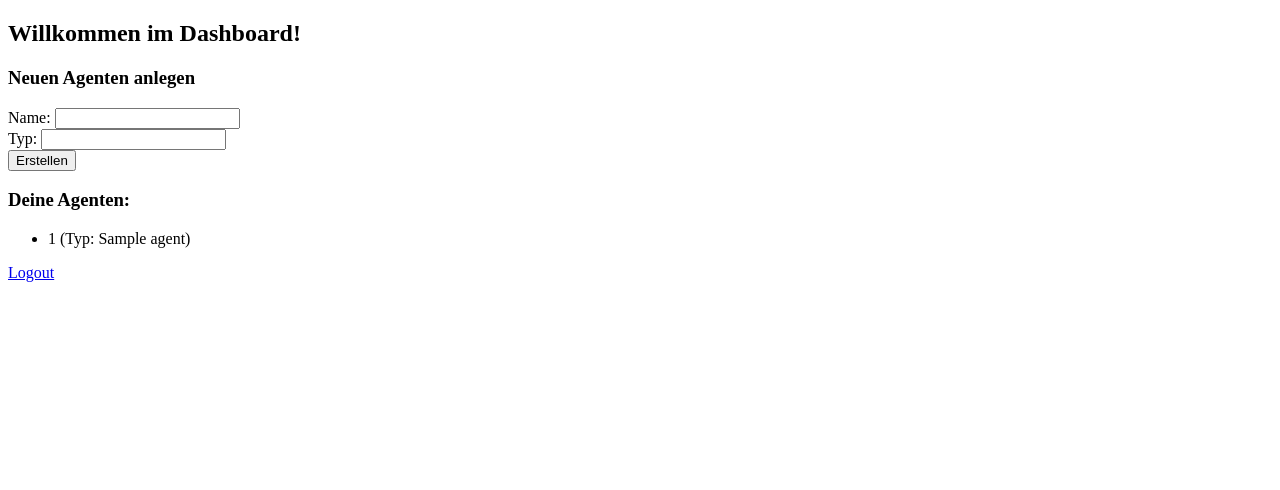
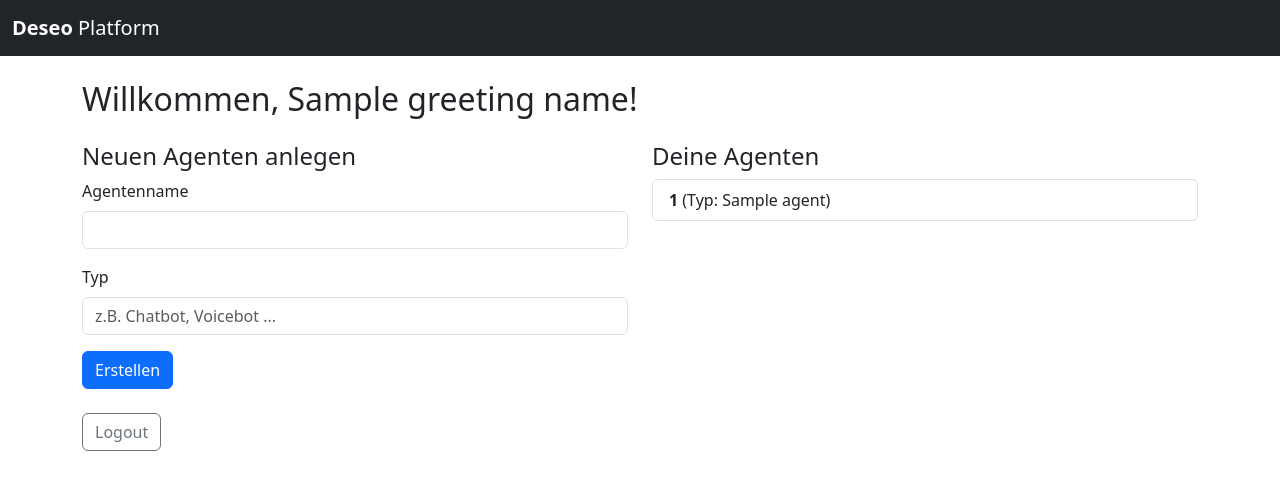
Before and after one commit to Deseoai/deseo_platform, a Flask app: template templates/dashboard.html in a window 1280 px wide. Shown: the top 490 px of the page. Run offline with Flask 3, Linux system fonts and the light colour scheme; the template is opened without the code that fills it: most values are stand-ins (such as "Sample title", 1, 10 or a date in 2020).

Commit message:
Update dashboard.html

```diff
--- a/templates/dashboard.html
+++ b/templates/dashboard.html
@@ -1,22 +1,42 @@
-<!DOCTYPE html>
-<html>
-<head><title>Dashboard</title></head>
-<body>
-  <h2>Willkommen im Dashboard!</h2>
-  <form method="POST">
-    <h3>Neuen Agenten anlegen</h3>
-    Name: <input name="name"><br>
-    Typ: <input name="type"><br>
-    <input type="submit" value="Erstellen">
-  </form>
+{% extends "base.html" %}
+{% block content %}
 
-  <h3>Deine Agenten:</h3>
-  <ul>
-    {% for agent in agents %}
-      <li>{{ agent[0] }} (Typ: {{ agent[1] }})</li>
-    {% endfor %}
-  </ul>
+<h2 class="mb-4">Willkommen, {{ greeting_name }}!</h2>
 
-  <a href="/logout">Logout</a>
-</body>
-</html>
+<div class="row">
+  <div class="col-md-6">
+    <h4>Neuen Agenten anlegen</h4>
+    <form method="POST">
+      <div class="mb-3">
+        <label class="form-label">Agentenname</label>
+        <input name="name" class="form-control" required>
+      </div>
+      <div class="mb-3">
+        <label class="form-label">Typ</label>
+        <input name="type" class="form-control" placeholder="z.B. Chatbot, Voicebot ..." required>
+      </div>
+      <button class="btn btn-primary" type="submit">Erstellen</button>
+    </form>
+  </div>
+
+  <div class="col-md-6">
+    <h4>Deine Agenten</h4>
+    {% if agents %}
+      <ul class="list-group">
+        {% for agent in agents %}
+          <li class="list-group-item">
+            <strong>{{ agent[0] }}</strong> (Typ: {{ agent[1] }})
+          </li>
+        {% endfor %}
+      </ul>
+    {% else %}
+      <p>Du hast noch keine Agenten.</p>
+    {% endif %}
+  </div>
+</div>
+
+<div class="mt-4">
+  <a class="btn btn-outline-secondary" href="{{ url_for('logout') }}">Logout</a>
+</div>
+
+{% endblock %}
```
